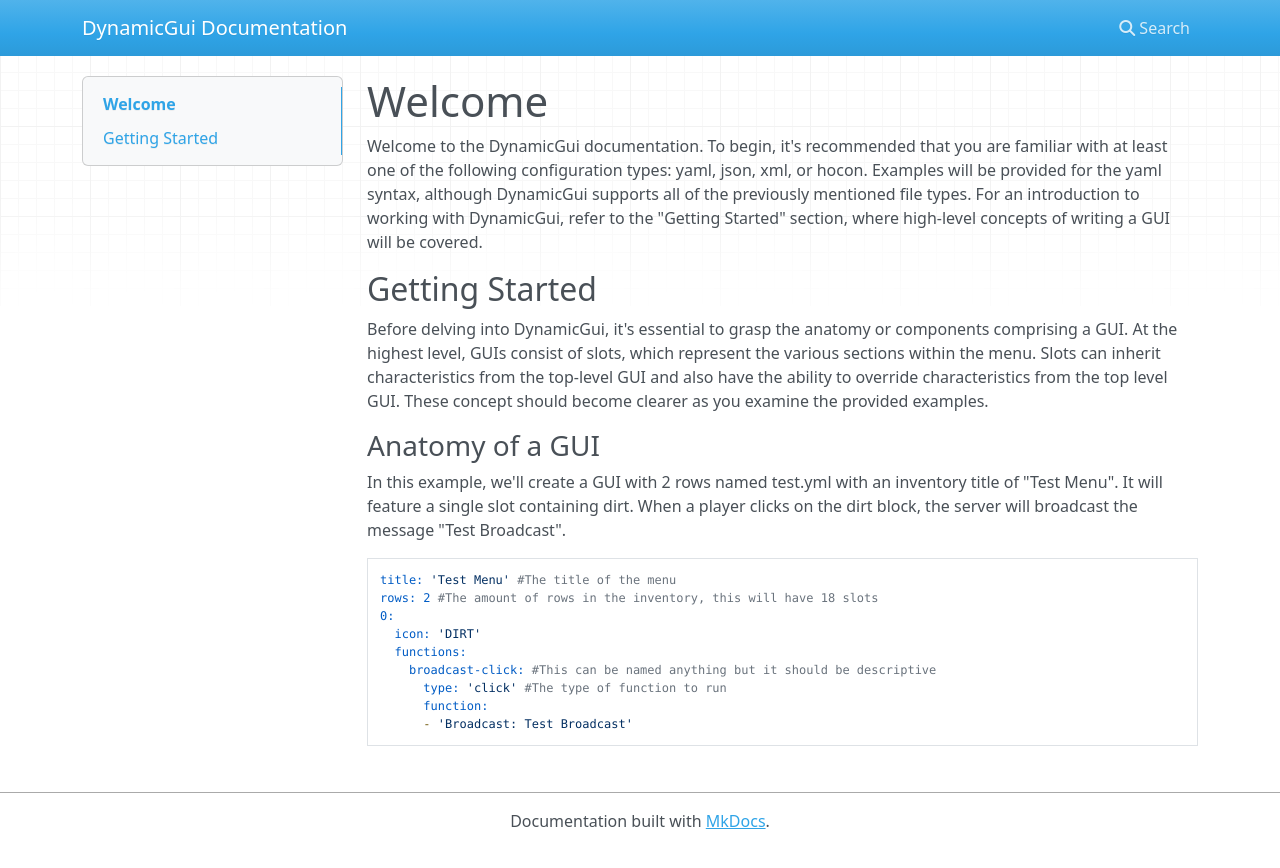
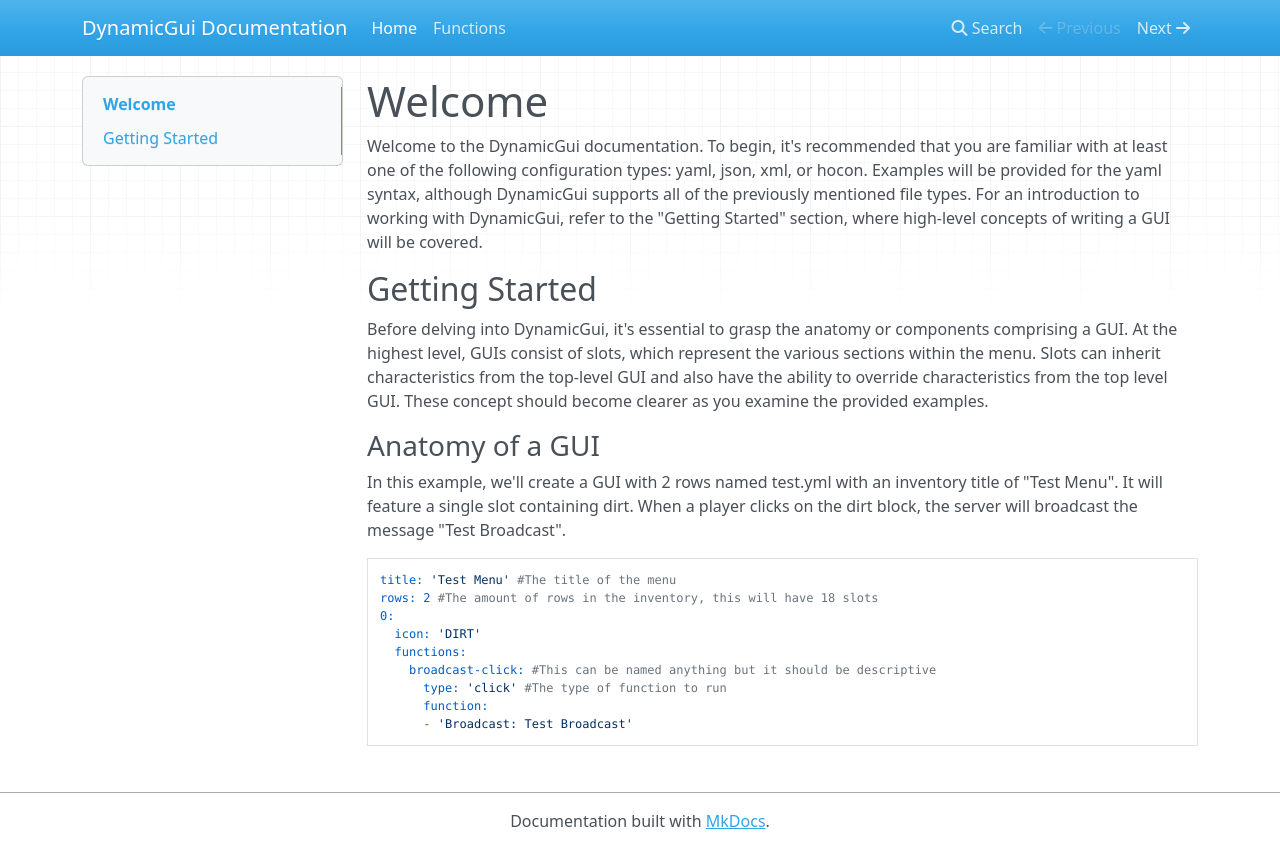
Before and after one commit to perrypluyz/DynamicGuiDocumentation, an MkDocs documentation site: the page built from docs/index.md, in a window 1280 px wide. Shown: the top 868 px of the page. Built offline with MkDocs 1.6.1, drawn with Linux system fonts in a browser that asks for light colours; nearby versions of some CDN libraries.

Commit message:
Add functions to nav

```diff
--- a/mkdocs.yml
+++ b/mkdocs.yml
@@ -1,3 +1,4 @@
 site_name: DynamicGui Documentation
 nav:
   - Home: index.md
+  - Functions: functions/index.md
```
